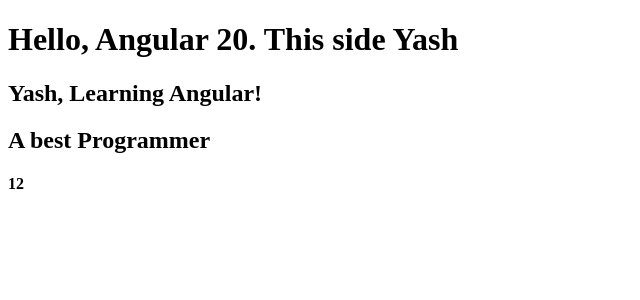
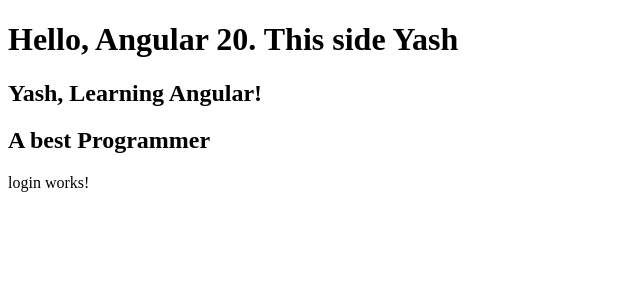
Before and after one commit to yashkmuar/Angular-Learn, an Angular app: page / in a window 1280 px wide. Shown: the top 300 px of the page, without its empty margins (0-640 px from the left). Built offline with nearby package versions, Linux system fonts and the light colour scheme.

Commit message:
login component added

```diff
--- a/src/app/app.html
+++ b/src/app/app.html
@@ -1,4 +1,4 @@
 <h1>Hello, Angular 20. This side Yash</h1>
 <h2>{{title}}</h2>
 <h2>{{what_to_become}}</h2>
-<h4>{{7 + 5}}</h4>
+<app-login></app-login>
--- a/src/app/app.ts
+++ b/src/app/app.ts
@@ -1,13 +1,15 @@
 import { Component, signal } from '@angular/core';
 import { RouterOutlet } from '@angular/router';
+import { Login } from "./login/login";
 
 @Component({
   selector: 'app-root',
-  imports: [RouterOutlet],
+  imports: [Login],
   templateUrl: './app.html',
   styleUrl: './app.css'
 })
 export class App {
   protected readonly title = 'Yash, Learning Angular!';
   protected readonly what_to_become = 'A best Programmer';
+
 }
--- /dev/null
+++ b/src/app/login/login.html
@@ -0,0 +1 @@
+<p>login works!</p>
```
Also changed, not shown: src/app/login/login.ts (added, +11 -0 lines), src/app/login/login.css (added), 1 other file (tests, documents, lock files or other folders).
